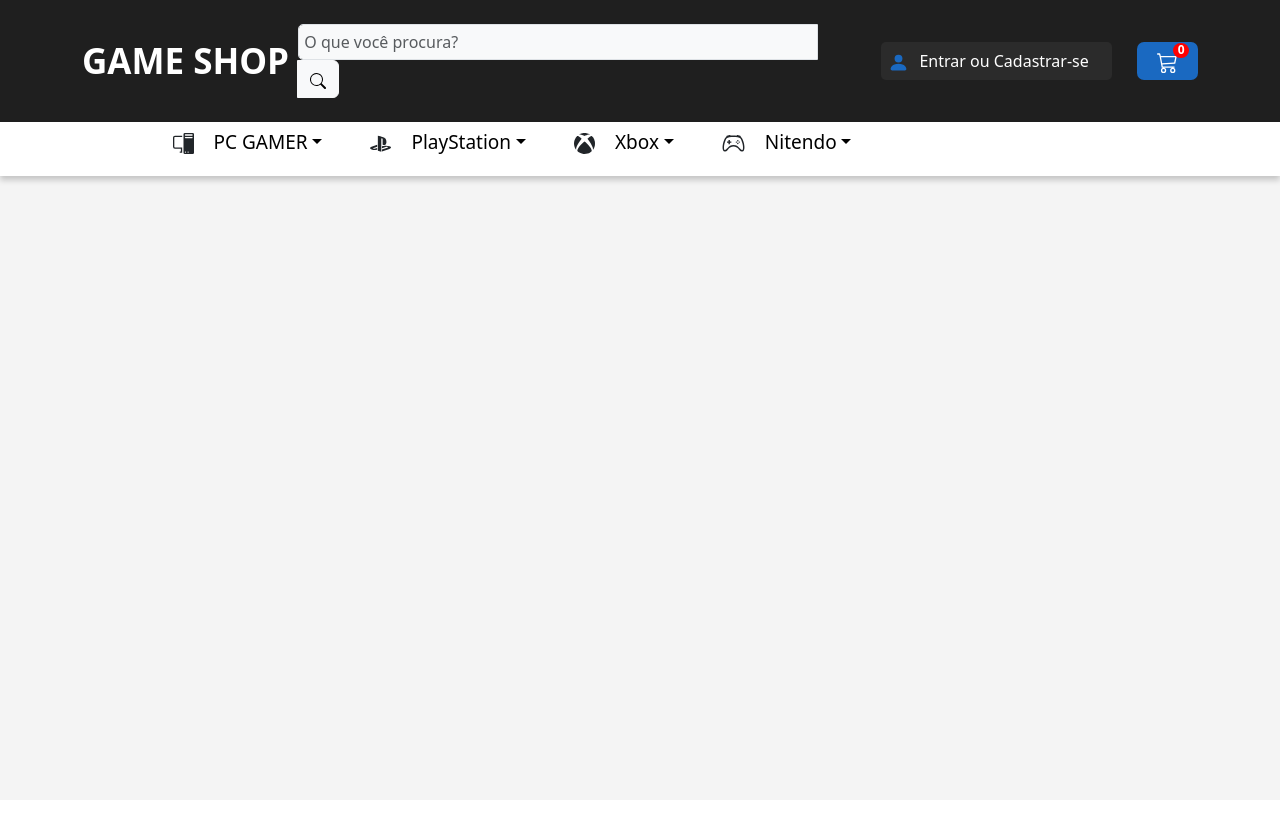
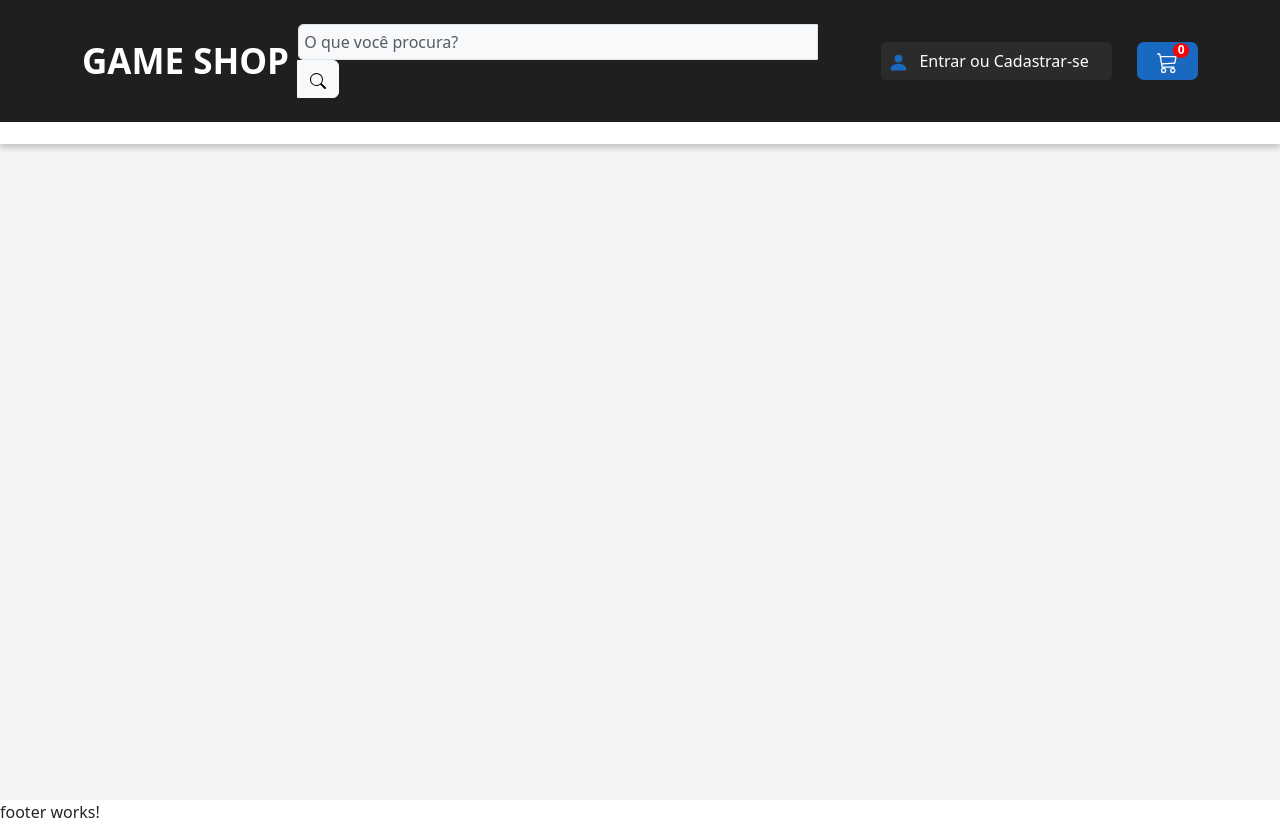
Before and after one commit to JoaoGuilhermeMA/GameShop-FrontEnd, an Angular app in the folder Loja/: page / in a window 1280 px wide. Before the commit the page ends 800 px from the top, so only its background shows below. Built offline with nearby package versions, Linux system fonts and the light colour scheme.

Commit message:
Header Finalizado

```diff
--- a/Loja/src/app/app.component.html
+++ b/Loja/src/app/app.component.html
@@ -1,3 +1,4 @@
 <div class="corpo">
     <app-header></app-header>
 </div>
+<app-footer></app-footer>
--- a/Loja/src/app/app.component.ts
+++ b/Loja/src/app/app.component.ts
@@ -4,11 +4,12 @@ import { HeaderComponent } from './components/header/header.component';
 import { LoginComponent } from './components/login/login.component';
 import { CadastroComponent } from './components/cadastro/cadastro.component';
 import { ProdutoComponent } from './components/produto/produto.component';
+import { FooterComponent } from './components/footer/footer.component';
 
 @Component({
   selector: 'app-root',
   standalone: true,
-  imports: [RouterOutlet , HeaderComponent , LoginComponent , CadastroComponent , ProdutoComponent],
+  imports: [RouterOutlet , HeaderComponent , LoginComponent , CadastroComponent , ProdutoComponent , FooterComponent],
   templateUrl: './app.component.html',
   styleUrl: './app.component.css'
 })
--- /dev/null
+++ b/Loja/src/app/components/footer/footer.component.html
@@ -0,0 +1,3 @@
+<footer>
+    <p>footer works!</p>
+</footer>
--- a/Loja/src/app/components/header/header.component.css
+++ b/Loja/src/app/components/header/header.component.css
@@ -1,6 +1,12 @@
 #header {
+    position: fixed;
+    top: 0;
+    left: 0;
+    width: 100%;
     background-color: #1f1f1f;
+    z-index: 1000;
 }
+
 
 .name {
     font-size: 35px;
@@ -72,9 +78,11 @@
 .navegacao {
     background-color: #ffffff;
     width: 100%;
+    position: fixed;
+    top: 90px;
     padding: 3px;
     box-shadow: 0 4px 6px rgba(0, 0, 0, 0.2);
-    position: fixed;
+    z-index: 999;
 }
 
 .lista {
@@ -91,6 +99,11 @@
     font-size: 19px;
     font-weight: 370;
 }
+
+.dropdown {
+    position: relative;
+    display: inline-block;
+  }
 
 .dropdown-toggle {
     font-weight: 400 !important;
```
Also changed, not shown: Loja/src/app/components/footer/footer.component.ts (added, +12 -0 lines), Loja/src/app/components/footer/footer.component.css (added), 1 other file (tests, documents, lock files or other folders).
